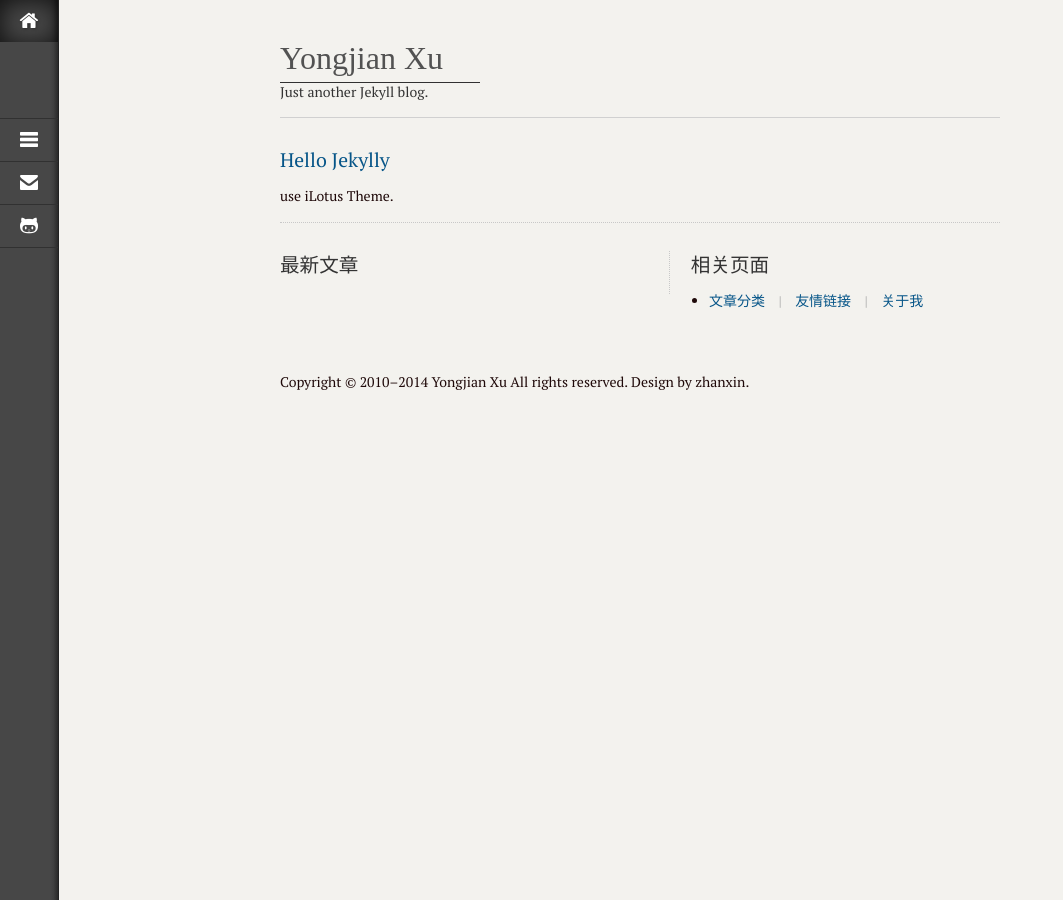
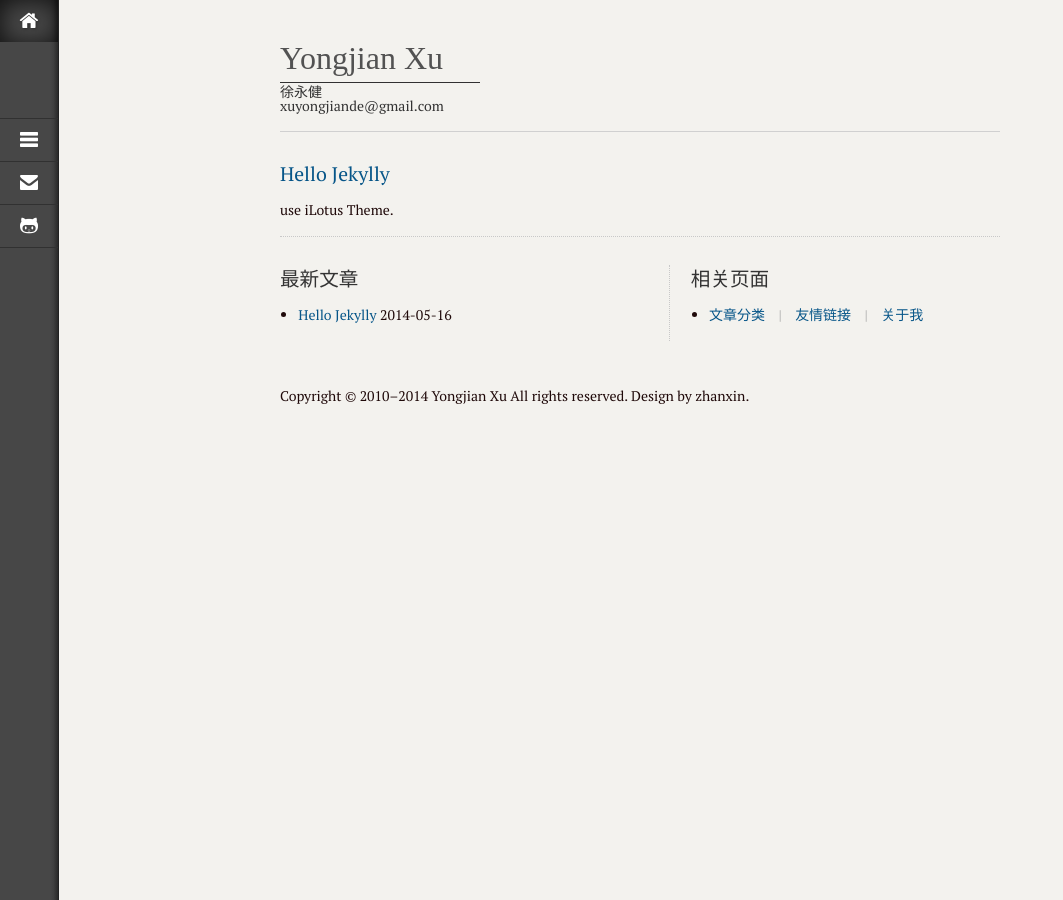
Before and after one commit to xiaoqshou/xuyongjiande.github.io, a Jekyll site: the page built from index.html, in a window 1280 px wide. Shown: the whole page, without its empty margins (0-1063 px from the left). Built offline with Jekyll 4.4.1, drawn with Linux system fonts in a browser that asks for light colours; Markdown is read by kramdown in place of the engine named in the settings; the list of posts is cut into pages by our own code.

Commit message:
fix bug, show date of latest blogs in mainPage

```diff
--- a/_config.yml
+++ b/_config.yml
@@ -7,7 +7,7 @@ safe: false
 
 #站点基础配置
 title: Yongjian Xu
-subTitle: Just another Jekyll blog.
+subTitle: 徐永健    xuyongjiande@gmail.com
 description:
 url:
 feed: /atom.xml
@@ -26,8 +26,8 @@ nav:
     url: /contact.html
     icon: icon-envelope-alt
     class: none
-  - text: 博客模板源代码
-    url: https://github.com/pizn/iLotus
+  - text: My GitHub
+    url: https://github.com/xuyongjiande
     icon: icon-github
     class: none
 
--- a/_layouts/post.html
+++ b/_layouts/post.html
@@ -14,7 +14,7 @@ layout: default
 <article  itemscope itemtype="http://schema.org/Article" class="lotus-post">
 {{ content }}
 </article>
-<p class="lotus-anno">声明: 本文采用 <a href="http://creativecommons.org/licenses/by-nc-sa/3.0/" rel="nofollow" target="_blank" title="自由转载-非商用-非衍生-保持署名">BY-NC-SA</a> 授权。转载请注明转自: <a href="{{ post.url }}" title="" rel="nofollow">{{ site.author.name }}</a></p>
+<p class="lotus-anno">转载请注明转自: <a href="{{ post.url }}" title="" rel="nofollow">{{ site.author.name }}</a></p>
 <section class="lotus-nextpage fn-clear">
     {% if page.previous %}
     <div class="lotus-nextpage-left"><a class="prev" href="{{ page.previous.url }}" rel="prev">&laquo;&nbsp;{{ page.previous.title | truncatewords:5 }}</a></div>
--- a/index.html
+++ b/index.html
@@ -20,8 +20,8 @@ keywords:
     <article class="article article-first">
     <h3>最新文章</h3>
         <ul>
-            {% for npost in site.posts limit:3 offset:2   %}
-            <li><a href="{{ npost.url }}" pubdate="{{ npost.date | date_to_utc | date: '%Y-%m-%d' }}" title="{{ npost.title }}" rel="bookmark">{{ npost.title }}</a></li>
+            {% for npost in site.posts limit:3 offset:0   %}
+			<li><a href="{{ npost.url }}" pubdate="{{ npost.date | date_to_utc | date: '%Y-%m-%d' }}" title="{{ npost.title }}" rel="bookmark">{{ npost.title }}</a>  <l>{{ npost.date | date_to_utc | date: '%Y-%m-%d' }}</l></li>
             {% endfor %}
         </ul>
     </article>
```
